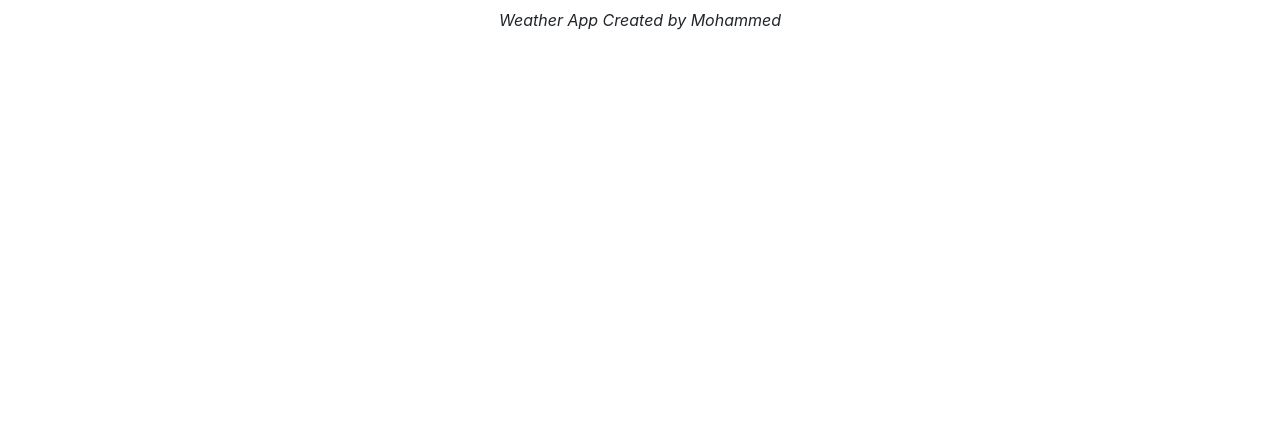
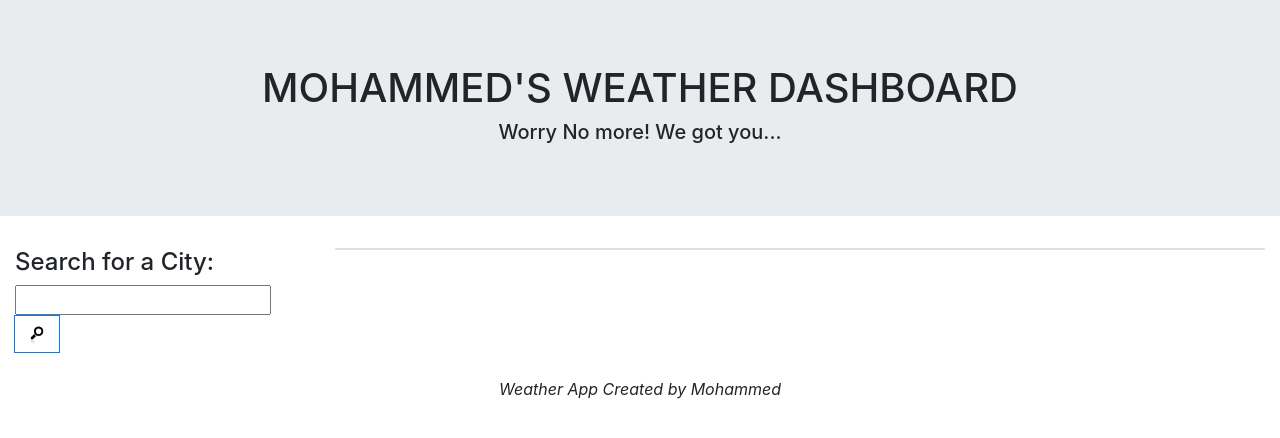
Before and after one commit to mmohamed12452/Module_6_Challenge, a plain HTML site: page index.html in a window 1280 px wide. Drawn offline with nearby package versions, Linux system fonts and the light colour scheme.

Commit message:
user interface skeletone

```diff
--- a/assets/index.css
+++ b/assets/index.css
@@ -0,0 +1,3 @@
+#weatherContainer{
+    width: 100%;
+}
--- a/index.html
+++ b/index.html
@@ -5,28 +5,75 @@
     <meta http-equiv="X-UA-Compatible" content="IE=edge">
     <meta name="viewport" content="width=device-width, initial-scale=1.0">
     <title>Weather Dashboard</title>
+    <!-- css file -->
     <link rel="stylesheet" href="./assets/index.css">
+
+    <!-- bootstrap CDN -->
     <link rel="stylesheet" href="https://stackpath.bootstrapcdn.com/bootstrap/4.4.1/css/bootstrap.min.css" integrity="sha384-Vkoo8x4CGsO3+Hhxv8T/Q5PaXtkKtu6ug5TOeNV6gBiFeWPGFN9MuhOf23Q9Ifjh" crossorigin="anonymous">
 </head>
 <body>
 
     <header>
+        <div class="jumbotron jumbotron-fluid">
+            <h1 class="display-5 text-center">
+                MOHAMMED'S WEATHER DASHBOARD
+            </h1>
+            <h5 class="display-5 text-center">
+                Worry No more! We got you...
+            </h5>
+
+        </div>
 
     </header>
 
     <main>
+        <div class="container-fluid">
+            <div class="row">
+                <div class="col-3 searchColumn">
+                    <h4>
+                        Search for a City:
+                    </h4>
 
+                    <div class="mb-3 input-group">
+                        <input type="text" name="" id="">
+                        <div class="input-group-append">
+                           <button class="btn btn-outline-primary">
+                               <img src="./assets/Images/search.png" width="20px">
+                           </button>
+                        </div>
+
+                        <div class="list-group" id="cityList">
+
+                       </div>
+                    </div>
+                </div>
+
+                <div class="col-9">
+                    <div class="card" id="weatherContainer">
+
+                    </div>
+
+                    <div id="weatherForecastContainer">
+
+                    </div>
+
+                </div>
+
+            </div>
+        </div>
     </main>
 
 
     <footer class="footer py-2 text-center ">
         <div class="container">
             <em>Weather App Created by Mohammed</em>
-
         </div>
     </footer>
 
+    <!-- jquery CDN -->
     <script src="https://code.jquery.com/jquery-3.4.1.js" integrity="sha256-WpOohJOqMqqyKL9FccASB9O0KwACQJpFTUBLTYOVvVU=" crossorigin="anonymous"></script>
+
+   <!-- javascript file -->
     <script src="./assets/index.js"></script>
 </body>
 </html>
```
Also changed, not shown: assets/Images/search.png (added).
